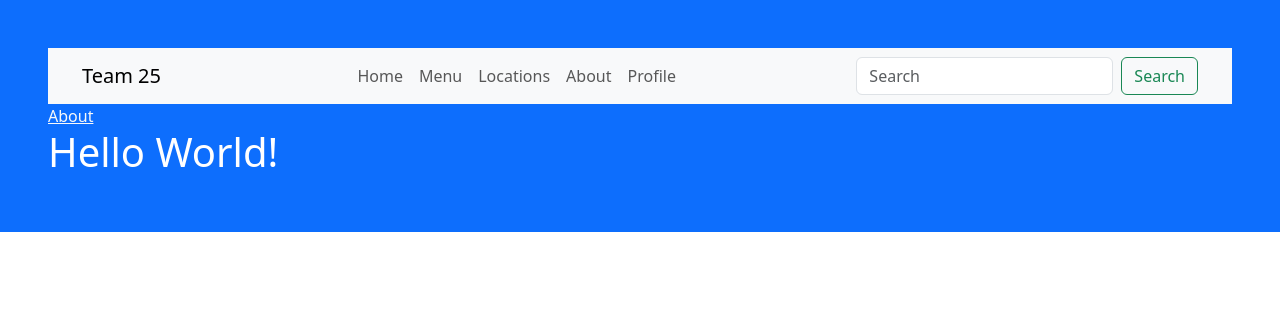
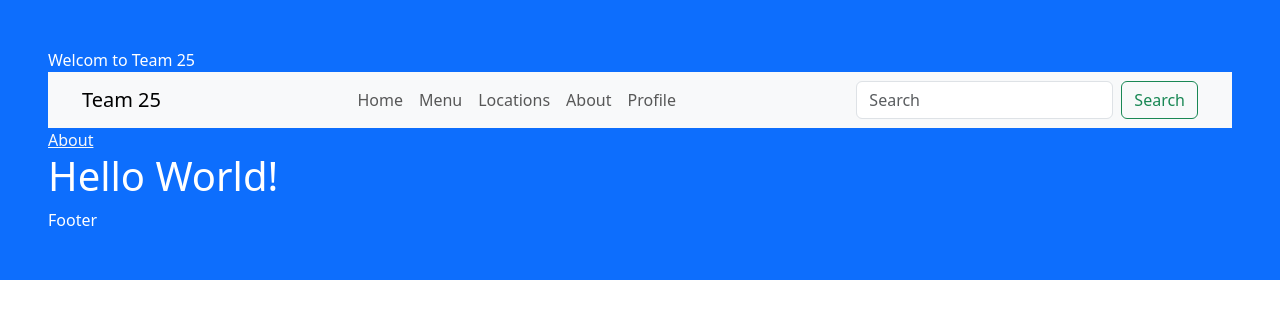
Before and after one commit to chingu-voyages/v50-tier3-team-25, a React (Vite) app in the folder front/: page / in a window 1280 px wide. Shown: the top 318 px of the page. Built offline with nearby package versions, Linux system fonts and the light colour scheme; the HTML template or start-up script is replaced by a standard one.

Commit message:
code: header and footer render

```diff
--- a/front/src/App.jsx
+++ b/front/src/App.jsx
@@ -1,5 +1,7 @@
 import { Link } from "react-router-dom"
 import NavBar from "./NavBar"
+import Footer from "./Footer"
+import Header from "./Header"
 
 const Title = () => {
   return (
@@ -15,9 +17,11 @@ function App() {
       className="bg-primary h-100 p-5"
       style={{ color: 'white' }}
     >
+      <Header/>
       <NavBar/>
       <Link className="text-light" to='/about'>About</Link>
       <Title />
+      <Footer/>
     </div>
   )
 }
```
